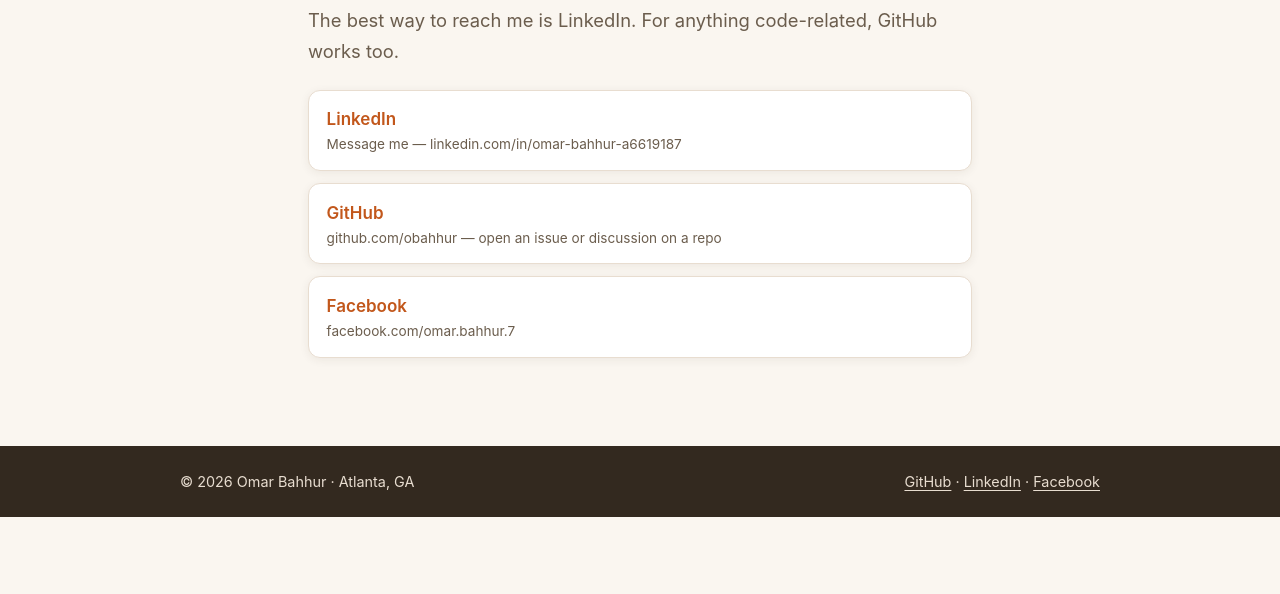
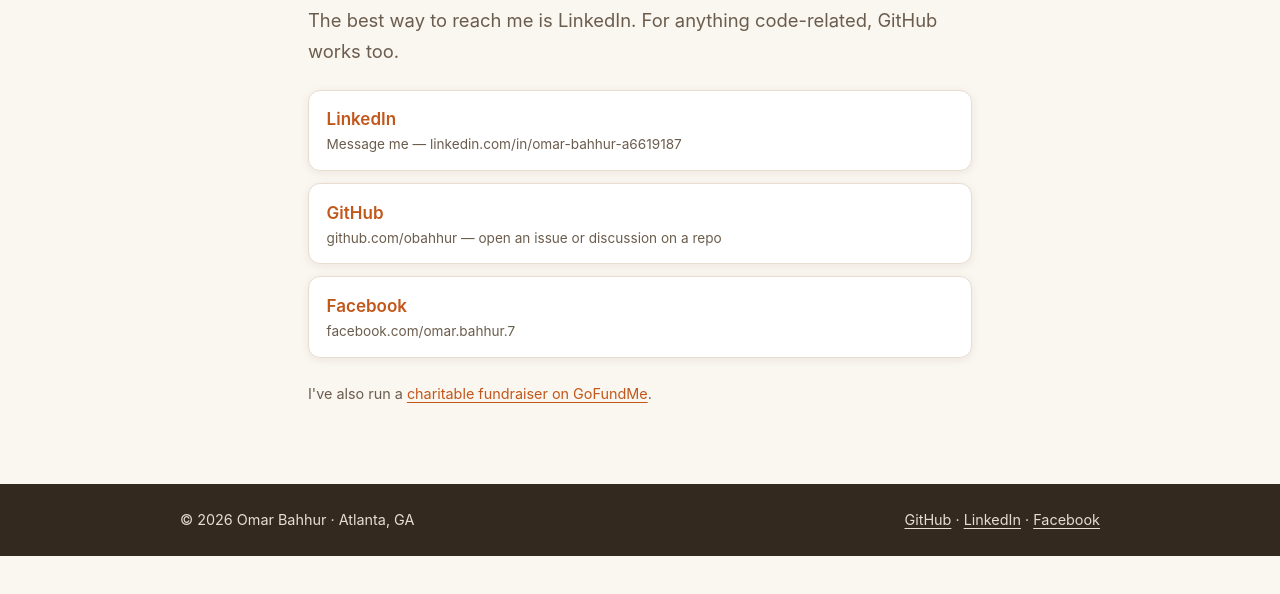
Before and after one commit to obahhur/obahhur.github.io, a plain HTML site: page contact.html in a window 1280 px wide. Shown: the part 174-768 px from the top of the page. Drawn offline with Linux system fonts and the light colour scheme.

Commit message:
add content to contacts page

```diff
--- a/contact.html
+++ b/contact.html
@@ -65,6 +65,11 @@
         </a>
       </li>
     </ul>
+
+    <p class="contact-aside">
+      I've also run a
+      <a href="https://www.gofundme.com/f/6cp7dj4">charitable fundraiser on GoFundMe</a>.
+    </p>
     <!-- No public email by request; add a mailto: entry here later if that changes. -->
   </main>
 
--- a/css/style.css
+++ b/css/style.css
@@ -266,6 +266,12 @@
   color: var(--color-text-soft);
 }
 
+.contact-aside {
+  font-size: 0.9rem;
+  color: var(--color-text-soft);
+  margin-top: 1.5rem;
+}
+
 /* ==========================================================================
    Project cards
    ========================================================================== */
```
Also changed, not shown: index.html (+2 -1 lines).
